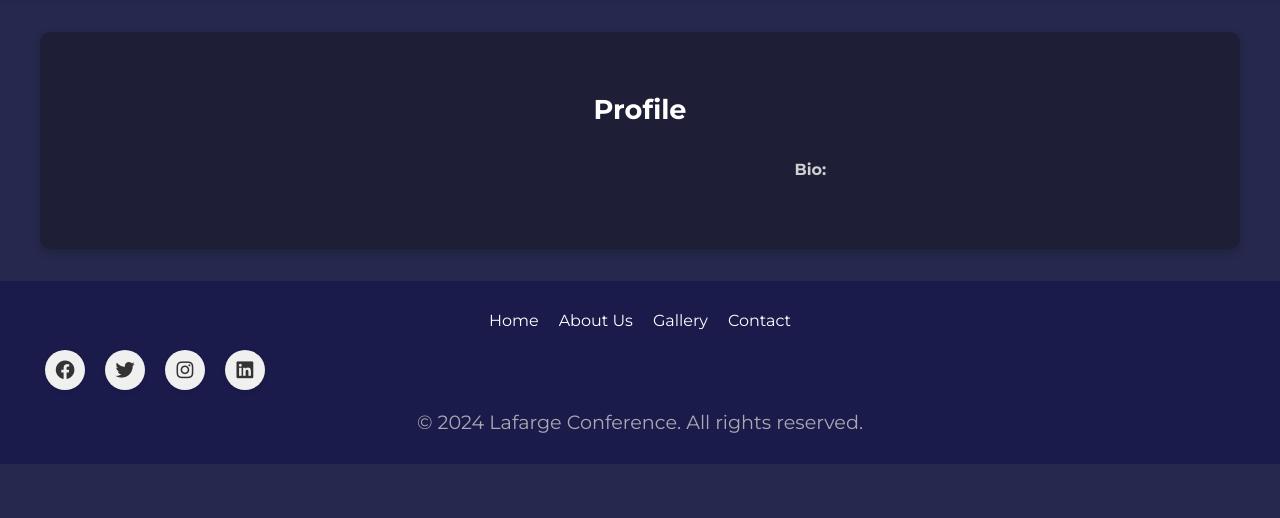
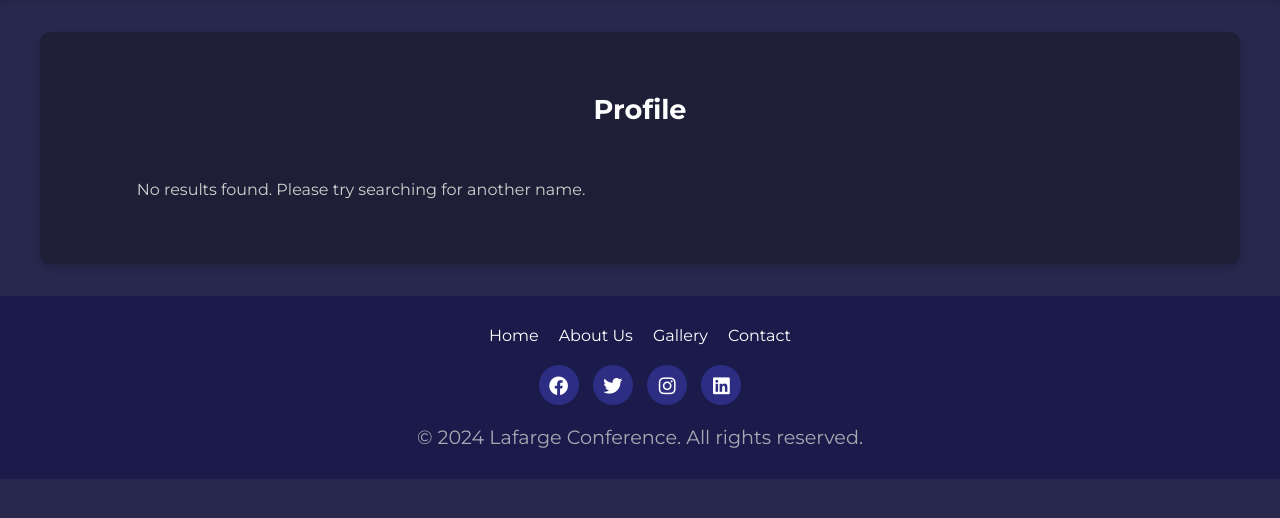
Before and after one commit to samson-emmanuel/conference-website-template, a Flask app: template templates/speaker.html in a window 1280 px wide. Shown: the part 106-624 px from the top of the page. Run offline with Flask 3, Linux system fonts and the light colour scheme; the template is opened without the code that fills it, so the values that code supplies are empty; parts of the project's set-up code (start-up, migrations or seed data) failed here and were passed over; some libraries are stand-ins or nearby versions.

Commit message:
Names correted

```diff
--- a/templates/index.html
+++ b/templates/index.html
@@ -180,7 +180,7 @@
             </div>
             <div class="speaker-card">
                 <img src="/static/images/gbemiga-owolabi.png" alt="Speaker 4">
-                <h3>Gemiga</h3>
+                <h3>Gbemiga</h3>
                 <p>05:20 PM - 05:30 PM</p>
                 <p>Welcome Address</p>
             </div>
--- a/templates/speaker.html
+++ b/templates/speaker.html
@@ -1,12 +1,19 @@
 {% extends 'base.html' %}
 
-{% block title %}{{ speaker.name }} - {% endblock %}
+{% block title %}{{ speaker.name if speaker else 'Search Speaker' }} - {% endblock %}
 
 {% block content %}
 <section class="speaker-details">
     <div class="container">
+        <!-- Search Bar -->
+        <!-- <form method="get" action="/search" class="search-form" style="background-color: red;">
+            <input type="text" name="query" placeholder="Search for a speaker by name" value="{{ query if query else '' }}">
+            <button type="submit">Search</button>
+        </form> -->
+
         <h2 class="section-title">Profile</h2>
         <div class="profile-layout">
+            {% if speaker %}
                 <!-- Speaker Image and Name -->
                 <div class="left-section">
                     <div class="image-wrapper">
@@ -15,27 +22,14 @@
                     <h1 class="speaker-name">{{ speaker.name }}</h1>
                 </div>
 
-            <!-- Speaker Bio and Social Links -->
+                <!-- Speaker Bio -->
                 <div class="right-section">
                     <p class="bio-title"><strong>Bio:</strong></p>
                     <p class="bio-text">{{ speaker.bio }}</p>
-
-                <!-- <p class="social-title"><strong>Social Links:</strong></p>
-                <div class="social-icons">
-                    <a href="{{ speaker.facebook_url }}" target="_blank" rel="noopener noreferrer">
-                        <i class="fab fa-facebook"></i>
-                    </a>
-                    <a href="{{ speaker.twitter_url }}" target="_blank" rel="noopener noreferrer">
-                        <i class="fab fa-twitter"></i>
-                    </a>
-                    <a href="{{ speaker.instagram_url }}" target="_blank" rel="noopener noreferrer">
-                        <i class="fab fa-instagram"></i>
-                    </a>
-                    <a href="{{ speaker.linkedin_url }}" target="_blank" rel="noopener noreferrer">
-                        <i class="fab fa-linkedin"></i>
-                    </a>
-                </div> -->
                 </div>
+            {% else %}
+                <p>No results found. Please try searching for another name.</p>
+            {% endif %}
         </div>
     </div>
 </section>
@@ -47,117 +41,52 @@
     }
 
     .section-title {
-        font-size: 2rem;
+        font-size: 1.5rem;
         margin-bottom: 20px;
         text-align: center;
     }
 
-    .profile-layout {
-        overflow: hidden; /* To ensure content wraps properly around floated elements */
+    .search-form {
+        display: flex;
+        justify-content: center;
+        margin-bottom: 20px;
     }
 
-    .left-section {
-        float: left;
-        width: 30%; /* Adjust the percentage as needed */
-        text-align: center;
+    .search-form input[type="text"] {
+        width: 50%;
+        padding: 10px;
+        font-size: 1rem;
+        border: 1px solid #ccc;
+        border-radius: 5px;
+        margin-right: 10px;
     }
 
-    .image-wrapper img {
-        margin-top: 50px;
-        width: 100%;
-        max-width: 250px;
-        border-radius: 50%;
-        box-shadow: 0 4px 8px rgba(0, 0, 0, 0.2);
+    .search-form button {
+        padding: 10px 20px;
+        font-size: 1rem;
+        color: #fff;
+        background-color: #007bff;
+        border: none;
+        border-radius: 5px;
+        cursor: pointer;
     }
 
-    .speaker-name {
-        margin-top: 10px;
-        font-size: 1.5rem;
-        font-weight: bold;
+    .search-form button:hover {
+        background-color: #0056b3;
     }
 
-    .right-section {
-        float: left;
-        width: 70%; /* Adjust the percentage as needed */
-        line-height: 1.6;
-        color: #333;
+    .profile-layout {
+        display: grid;
+        grid-template-columns: repeat(1, 1fr); /* Default to 1 column */
+        gap: 20px;
+        padding: 20px;
     }
 
-    .bio-title {
-        font-size: 1.25rem;
-        margin-bottom: 10px;
-    }
-
-    .bio-text {
-        margin-bottom: 10px;
-    }
-
-    .social-title {
-        margin-top: 20px;
-        margin-bottom: 10px;
-        font-size: 1.25rem;
-    }
-
-    .social-icons {
-        display: flex;
-        gap: 10px;
-    }
-
-    .social-icons a {
-        display: flex;
-        align-items: center;
-        justify-content: center;
-        width: 40px;
-        height: 40px;
-        border-radius: 50%;
-        background-color: #f0f0f0;
-        box-shadow: 0 2px 4px rgba(0, 0, 0, 0.1);
-        transition: background-color 0.3s, transform 0.2s;
-    }
-
-    .social-icons a:hover {
-        background-color: #007bff;
-        transform: translateY(-3px);
-    }
-
-    .social-icons i {
-        color: #333;
-        font-size: 1.2rem;
-    }
-
-    .social-icons a:hover i {
-        color: #fff;
-    }
-
-    /* Responsive styling for smaller screens */
-    @media (max-width: 768px) {
+    @media (min-width: 820px) {
         .profile-layout {
-            display: flex;
-            flex-direction: column;
-            align-items: center;
-        }
-
-        .left-section,
-        .right-section {
-            float: none;
-            width: 100%;
-            text-align: center;
-        }
-
-        .image-wrapper img {
-            margin-top: 20px;
-            max-width: 150px;
-        }
-
-        .speaker-name {
-            font-size: 1.25rem;
-        }
-
-        .right-section {
-            text-align: left;
+            grid-template-columns: repeat(2, 1fr);
         }
     }
 </style>
 
-</style>
 {% endblock %}
```
Lines whose indentation alone changed are shown as unchanged.
